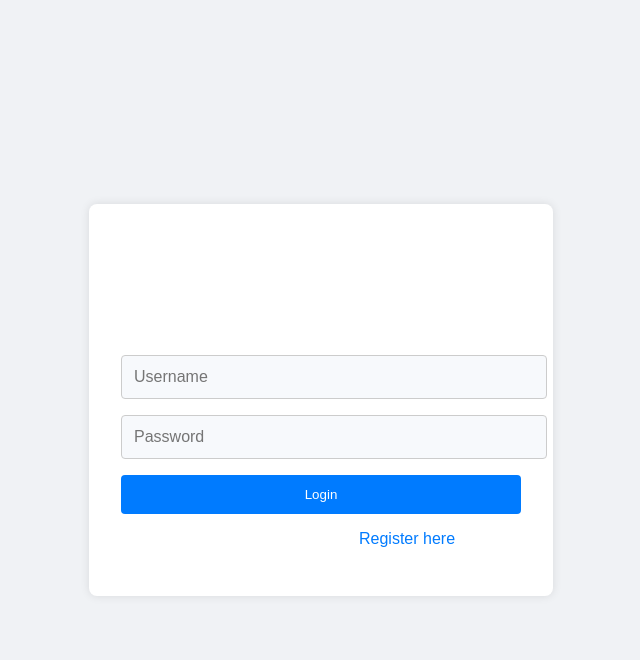
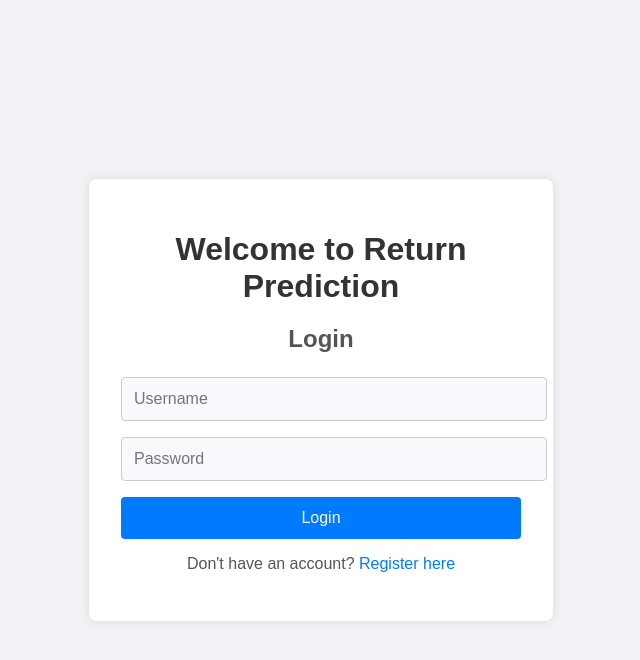
Before and after one commit to Harsha29-kns/RETURN-PREDICTION-BY-USING-ML, a Flask app: page /login in a window 1280 px wide. Shown: the top 660 px of the page, without its empty margins (319-959 px from the left). Run offline with Flask 3, Linux system fonts and the light colour scheme; parts of the project's set-up code (start-up, migrations or seed data) failed here and were passed over.

Commit message:
Enhance login page design

```diff
--- a/templates/login.html
+++ b/templates/login.html
@@ -13,6 +13,7 @@
             height: 100vh;
             background-color: #f0f2f5;
             font-family: Arial, sans-serif;
+            margin: 0;
         }
         .login-container {
             background: #fff;
@@ -21,11 +22,17 @@
             box-shadow: 0 0 10px rgba(0, 0, 0, 0.1);
             width: 100%;
             max-width: 400px;
+            text-align: center;
         }
         .login-container h1 {
+            margin-bottom: 1rem;
+            font-size: 2rem;
+            color: #333;
+        }
+        .login-container h2 {
             margin-bottom: 1.5rem;
             font-size: 1.5rem;
-            text-align: center;
+            color: #555;
         }
         .login-container form {
             display: flex;
@@ -36,6 +43,7 @@
             padding: 0.75rem;
             border: 1px solid #ccc;
             border-radius: 4px;
+            font-size: 1rem;
         }
         .login-container button {
             padding: 0.75rem;
@@ -44,12 +52,14 @@
             border: none;
             border-radius: 4px;
             cursor: pointer;
+            font-size: 1rem;
         }
         .login-container button:hover {
             background-color: #0056b3;
         }
         .login-container p {
-            text-align: center;
+            margin-top: 1rem;
+            color: #555;
         }
         .login-container a {
             color: #007bff;
```
